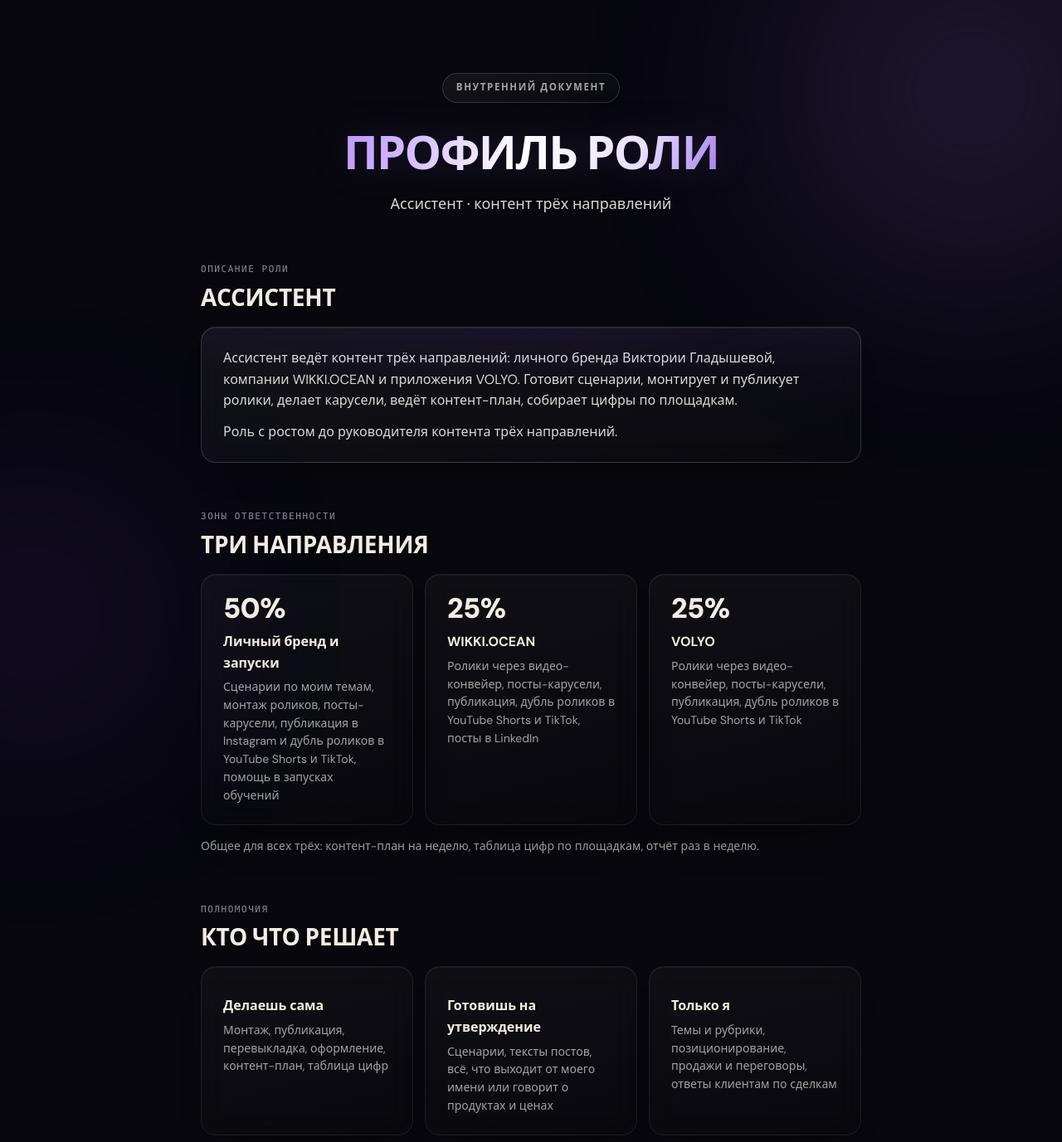
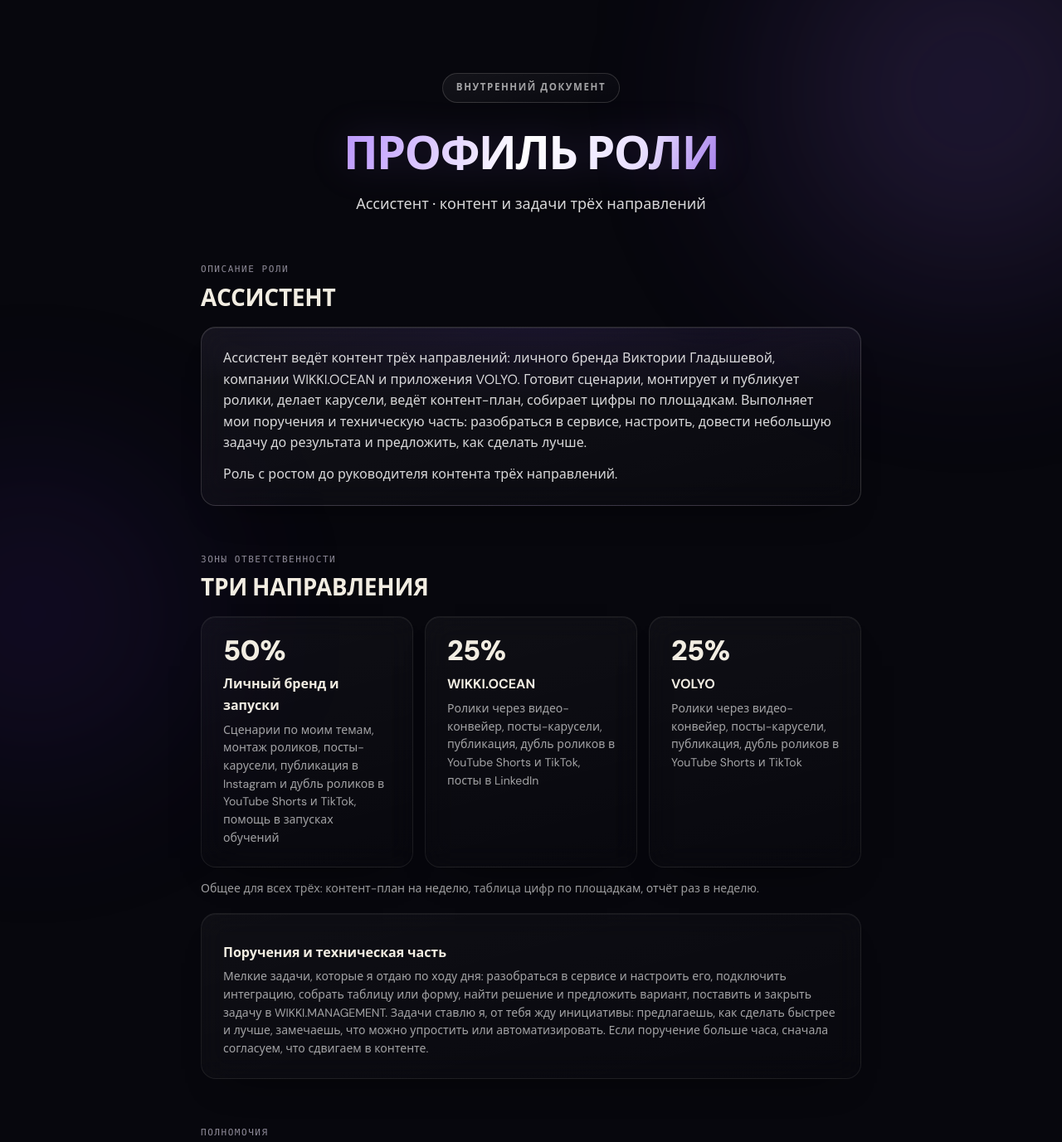
Before and after one commit to vikagladysheva07-source/team-anketa, a plain HTML site: page profil/index.html in a window 1280 px wide. Shown: the top 1377 px of the page at 83% size. Drawn offline with Linux system fonts and the light colour scheme.

Commit message:
Профиль роли: поручения и техническая часть
Co-Authored-By: Claude Opus 5.5 <noreply@anthropic.com>

```diff
--- a/profil/index.html
+++ b/profil/index.html
@@ -121,14 +121,14 @@ body{background:transparent}
 <header class="hero">
   <div class="pill">Внутренний документ</div><br>
   <h1>Профиль роли</h1>
-  <p class="sub">Ассистент · контент трёх направлений</p>
+  <p class="sub">Ассистент · контент и задачи трёх направлений</p>
 </header>
 
 <section>
   <p class="label">Описание роли</p>
   <h2>Ассистент</h2>
   <div class="card accent">
-    <p>Ассистент ведёт контент трёх направлений: личного бренда Виктории Гладышевой, компании WIKKI.OCEAN и приложения VOLYO. Готовит сценарии, монтирует и публикует ролики, делает карусели, ведёт контент-план, собирает цифры по площадкам.</p>
+    <p>Ассистент ведёт контент трёх направлений: личного бренда Виктории Гладышевой, компании WIKKI.OCEAN и приложения VOLYO. Готовит сценарии, монтирует и публикует ролики, делает карусели, ведёт контент-план, собирает цифры по площадкам. Выполняет мои поручения и техническую часть: разобраться в сервисе, настроить, довести небольшую задачу до результата и предложить, как сделать лучше.</p>
     <p>Роль с ростом до руководителя контента трёх направлений.</p>
   </div>
 </section>
@@ -142,6 +142,10 @@ body{background:transparent}
     <div class="card"><div class="big">25%</div><h3>VOLYO</h3><small>Ролики через видео-конвейер, посты-карусели, публикация, дубль роликов в YouTube Shorts и TikTok</small></div>
   </div>
   <p class="note">Общее для всех трёх: контент-план на неделю, таблица цифр по площадкам, отчёт раз в неделю.</p>
+  <div class="card" style="margin-top:18px">
+    <h3>Поручения и техническая часть</h3>
+    <small>Мелкие задачи, которые я отдаю по ходу дня: разобраться в сервисе и настроить его, подключить интеграцию, собрать таблицу или форму, найти решение и предложить вариант, поставить и закрыть задачу в WIKKI.MANAGEMENT. Задачи ставлю я, от тебя жду инициативы: предлагаешь, как сделать быстрее и лучше, замечаешь, что можно упростить или автоматизировать. Если поручение больше часа, сначала согласуем, что сдвигаем в контенте.</small>
+  </div>
 </section>
 
 <section>
@@ -149,7 +153,7 @@ body{background:transparent}
   <h2>Кто что решает</h2>
 
   <div class="grid g3">
-    <div class="card"><h3>Делаешь сама</h3><small>Монтаж, публикация, перевыкладка, оформление, контент-план, таблица цифр</small></div>
+    <div class="card"><h3>Делаешь сама</h3><small>Монтаж, публикация, перевыкладка, оформление, контент-план, таблица цифр, технические поручения в рамках задачи</small></div>
     <div class="card"><h3>Готовишь на утверждение</h3><small>Сценарии, тексты постов, всё, что выходит от моего имени или говорит о продуктах и ценах</small></div>
     <div class="card"><h3>Только я</h3><small>Темы и рубрики, позиционирование, продажи и переговоры, ответы клиентам по сделкам</small></div>
   </div>
@@ -180,7 +184,8 @@ body{background:transparent}
         <tr><td>Два ролика личного бренда: монтаж, обложка, публикация, дубль</td><td class="num" data-l="в день">2,5 ч</td></tr>
         <tr><td>Три ролика через конвейер: сценарий, проверка, публикация, дубль</td><td class="num" data-l="в день">1,5 ч</td></tr>
         <tr><td>Карусель и пост в LinkedIn</td><td class="num" data-l="в день">1 ч</td></tr>
-        <tr><td>Контент-план, цифры, отчёт</td><td class="num" data-l="в день">1 ч</td></tr>
+        <tr><td>Контент-план, цифры, отчёт</td><td class="num" data-l="в день">0,5 ч</td></tr>
+        <tr><td>Поручения и технические задачи</td><td class="num" data-l="в день">0,5 ч</td></tr>
         <tr><td>Обучение по плану ниже</td><td class="num" data-l="в день">2 ч</td></tr>
         <tr class="total"><td>Итого</td><td class="num" data-l="в день">8 ч</td></tr>
       </tbody>
```
